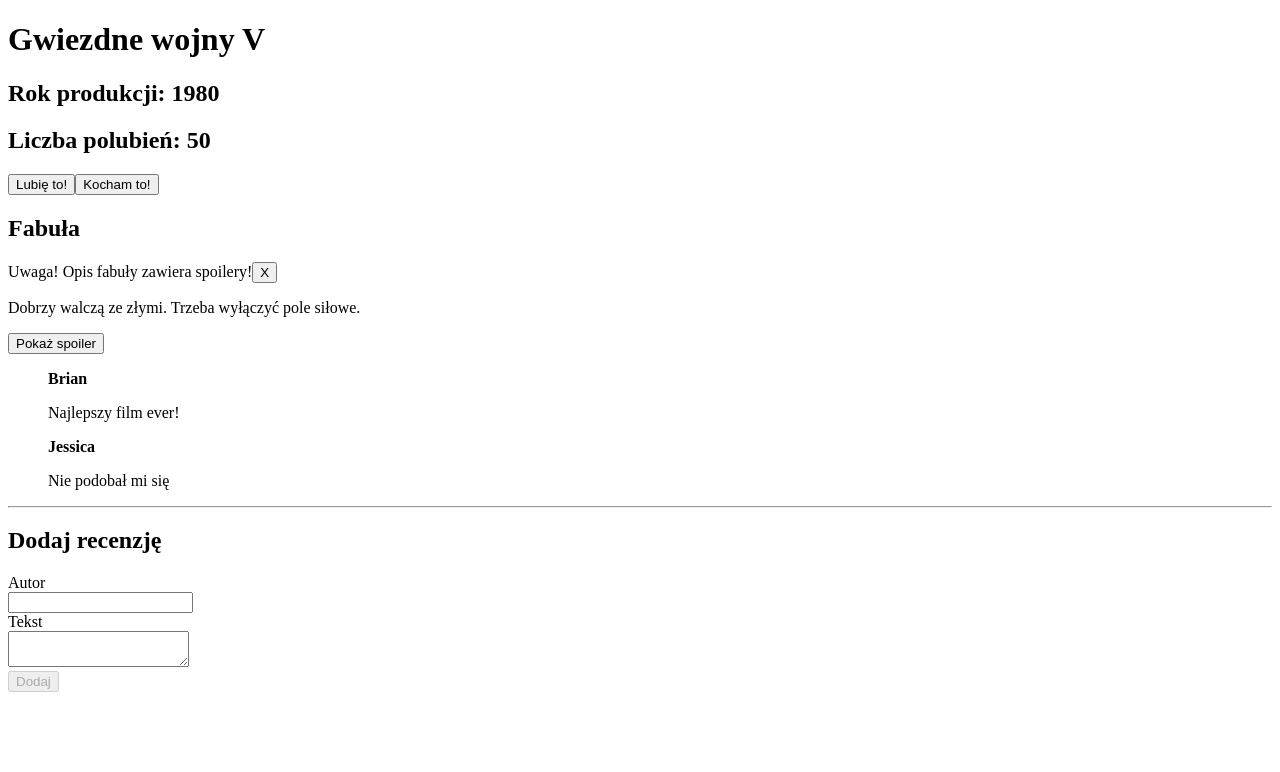
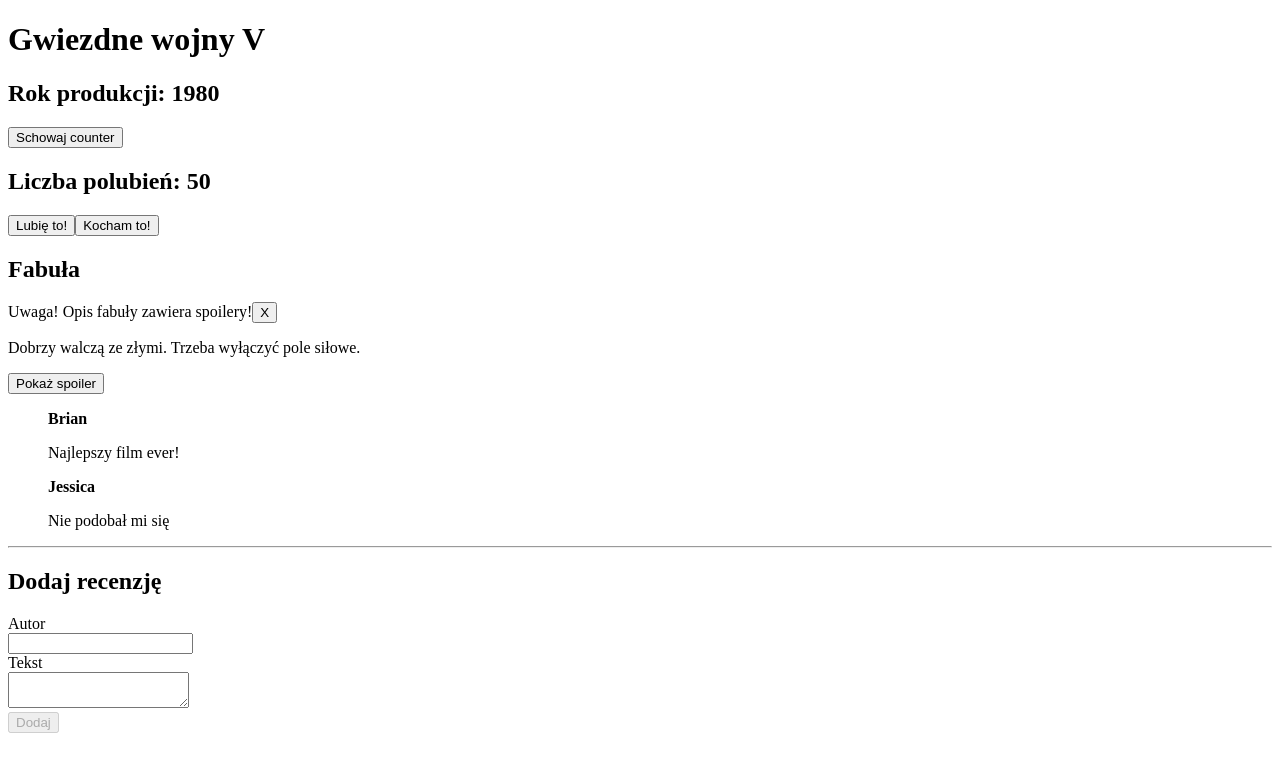
Before and after one commit to Jak-zaczac-programowac/zrozumiecreact-module-2, a React (Vite) app: page / in a window 1280 px wide. Shown: the top 772 px of the page. Built offline with nearby package versions, Linux system fonts and the light colour scheme.

Commit message:
Lesson 11 end

```diff
--- a/src/App.jsx
+++ b/src/App.jsx
@@ -11,12 +11,35 @@ const initialReviews = [
 
 function App() {
     const [reviews, setReviews] = useState(initialReviews);
+    const [counterShown, setCounterShown] = useState(true);
+    const [numberOfLikes, setNumberOfLikes] = useState(50);
+
+    function handleLikeButtonClick() {
+        setNumberOfLikes((previousNumberOfLikes) => previousNumberOfLikes + 1);
+    }
+
+    function handleLoveButtonClick() {
+        setNumberOfLikes((previousNumberOfLikes) => previousNumberOfLikes + 3);
+    }
 
     return (
         <>
             <h1>Gwiezdne wojny V</h1>
             <h2>Rok produkcji: 1980</h2>
-            <LikesCounter />
+            <button
+                onClick={() => {
+                    setCounterShown((prevCounterShown) => !prevCounterShown);
+                }}
+            >
+                {counterShown ? "Schowaj counter" : "Pokaż counter"}
+            </button>
+            {counterShown && (
+                <LikesCounter
+                    numberOfLikes={numberOfLikes}
+                    onHandleLikeButtonClick={handleLikeButtonClick}
+                    onHandleLoveButtonClick={handleLoveButtonClick}
+                />
+            )}
             <Plot />
             <Reviews reviews={reviews} />
             <Form
--- a/src/components/LikesCounter.jsx
+++ b/src/components/LikesCounter.jsx
@@ -1,21 +1,13 @@
-import { useState } from "react";
-
-export function LikesCounter() {
-    const [numberOfLikes, setNumberOfLikes] = useState(50);
-
-    function handleLikeButtonClick() {
-        setNumberOfLikes((previousNumberOfLikes) => previousNumberOfLikes + 1);
-    }
-
-    function handleLoveButtonClick() {
-        setNumberOfLikes((previousNumberOfLikes) => previousNumberOfLikes + 3);
-    }
-
+export function LikesCounter({
+    numberOfLikes,
+    onHandleLikeButtonClick,
+    onHandleLoveButtonClick,
+}) {
     return (
         <>
             <h2>Liczba polubień: {numberOfLikes}</h2>
-            <button onClick={handleLikeButtonClick}>Lubię to!</button>
-            <button onClick={handleLoveButtonClick}>Kocham to!</button>
+            <button onClick={onHandleLikeButtonClick}>Lubię to!</button>
+            <button onClick={onHandleLoveButtonClick}>Kocham to!</button>
         </>
     );
 }
```
